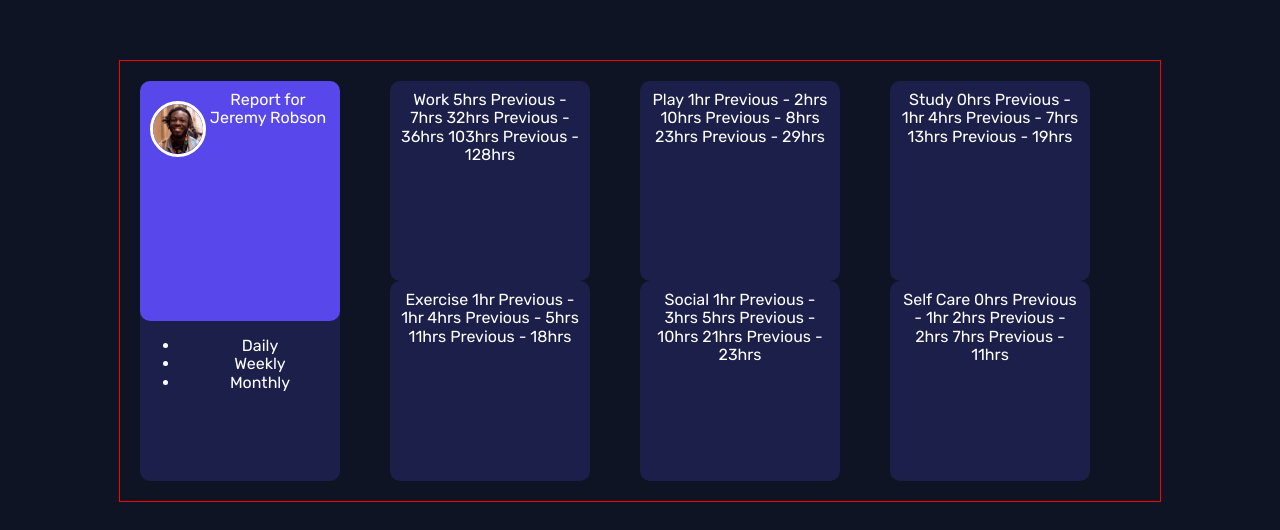
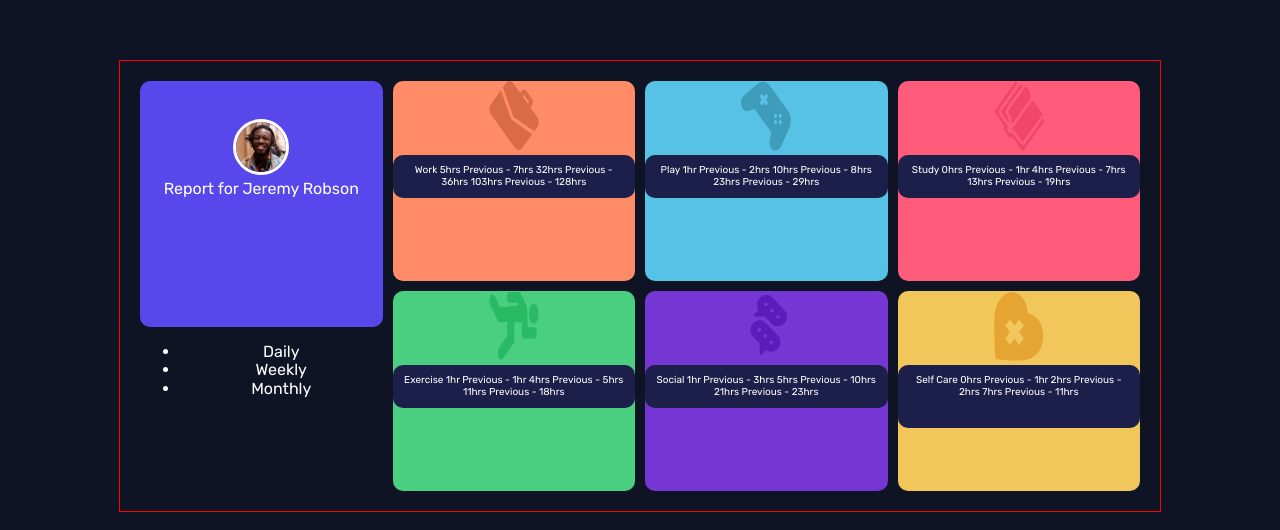
Before and after one commit to RodolfoQuintanilla/Time-tracking-dashboard, a plain HTML site: page index.html in a window 1280 px wide. Shown: the part 132-662 px from the top of the page. Drawn offline with nearby package versions, Linux system fonts and the light colour scheme.

Commit message:
04 cuadros

```diff
--- a/index.html
+++ b/index.html
@@ -5,16 +5,15 @@
   <meta http-equiv="X-UA-Compatible" content="IE=edge" />
   <meta name="viewport" content="width=device-width, initial-scale=1.0" />
   <link rel="stylesheet" href="style.css" />
-    <link
-      rel="stylesheet"
-      href="https://necolas.github.io/normalize.css/8.0.1/normalize.css"
-    />
+  <link rel="stylesheet" href="https://necolas.github.io/normalize.css/8.0.1/normalize.css" />
   <title>Document</title>
 </header>
+
 <body>
   <div class="container">
     <div class="container__cuadro sujeto">
       <div class="datos">
+        <br />
         <div class="sujeto__img">
           <img src="./images/image-jeremy.png" alt="" />
         </div>
@@ -31,6 +30,9 @@
     </div>
 
     <div class="container__cuadro word">
+      <div class="container__img">
+        <img class="iconos" src="./images/icon-work.svg" alt="">
+      </div>
       <div class="container__info">
         Work 5hrs
         <!-- daily -->
@@ -47,6 +49,11 @@
       </div>
     </div>
     <div class="container__cuadro play">
+      <div class="container__img">
+
+        <img class="iconos" src="./images/icon-play.svg" alt="">
+      </div>
+      <div class="container__info">
         Play 1hr
         <!-- daily -->
         Previous - 2hrs
@@ -60,7 +67,13 @@
         Previous - 29hrs
         <!-- monthly -->
       </div>
+    </div>
     <div class="container__cuadro study">
+      <div class="container__img">
+
+        <img class="iconos" src="./images/icon-study.svg" alt="">
+      </div>
+      <div class="container__info">
         Study 0hrs
         <!-- daily -->
         Previous - 1hr
@@ -74,7 +87,13 @@
         Previous - 19hrs
         <!-- monthly -->
       </div>
+    </div>
     <div class="container__cuadro exercise">
+      <div class="container__img">
+
+        <img class="iconos" src="./images/icon-exercise.svg" alt="">
+      </div>
+      <div class="container__info">
         Exercise 1hr
         <!-- daily -->
         Previous - 1hr
@@ -88,7 +107,13 @@
         Previous - 18hrs
         <!-- monthly -->
       </div>
+    </div>
     <div class="container__cuadro social">
+      <div class="container__img">
+
+        <img class="iconos" src="./images/icon-social.svg" alt="">
+      </div>
+      <div class="container__info">
         Social 1hr
         <!-- daily -->
         Previous - 3hrs
@@ -102,7 +127,13 @@
         Previous - 23hrs
         <!-- monthly -->
       </div>
+    </div>
     <div class="container__cuadro self">
+      <div class="container__img">
+
+        <img class="iconos" src="./images/icon-self-care.svg" alt="">
+      </div>
+      <div class="container__info">
         Self Care 0hrs
         <!-- daily -->
         Previous - 1hr
@@ -115,7 +146,9 @@
         <!-- monthly -->
         Previous - 11hrs
         <!-- monthly -->
+        <div class="container__info">
         </div>
       </div>
 </body>
+
 </html>
--- a/style.css
+++ b/style.css
@@ -31,24 +31,40 @@ body {
   display: grid;
   grid-template-columns: repeat(4, 1fr);
   grid-template-rows: repeat(2, 1fr);
-
+  gap: 10px;
+  grid-template-areas:
+    "sujeto word play study"
+    "sujeto exercise social self"
+  ;
 }
 
 .container__cuadro {
-  width: 200px;
+  width: auto;
   height: 200px;
-  padding: 10px;
   text-align: center;
-
-  background-color: var(--Dark-blue);
   border-radius: 10px;
   box-sizing: border-box;
 }
 
+.container__info {
+
+  height: auto;
+  background-color: var(--Dark-blue);
+  border-radius: 10px;
+  padding: 10px;
+  font-size: 10px;
+}
+
+.iconos {
+  width: 50px;
+  height: 70px;
+
+}
+
 .sujeto {
-  grid-row: 1/3;
   height: auto;
   padding: 0;
+  grid-area: sujeto;
 }
 
 .sujeto__img img {
@@ -56,7 +72,7 @@ body {
   border: 3px solid white;
   border-radius: 50%;
   margin-top: 10px;
- float: inline-start;
+  /*   float: inline-start; */
 }
 
 .datos {
@@ -68,3 +84,37 @@ body {
   box-sizing: border-box;
   padding: 10px;
 }
+
+.word {
+  grid-area: word;
+  background-color: var(--work);
+}
+
+.play {
+  grid-area: play;
+  background-color: var(--play);
+}
+
+.study {
+  grid-area: study;
+  background-color: var(--study);
+}
+
+.exercise {
+  grid-area: exercise;
+  background-color: var(--exercise);
+
+}
+
+.social {
+  grid-area: social;
+  background-color: var(--social);
+
+}
+
+.self {
+  grid-area: self;
+  background-color: var(--care);
+
+
+}
```
Lines whose indentation alone changed are shown as unchanged.
